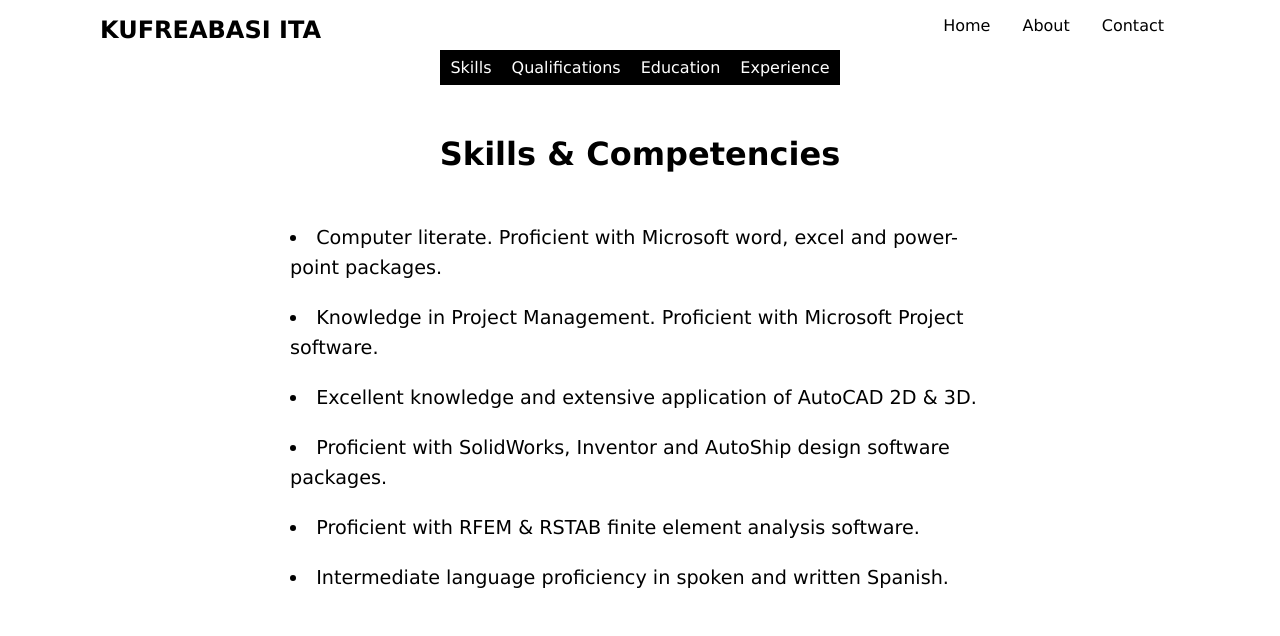
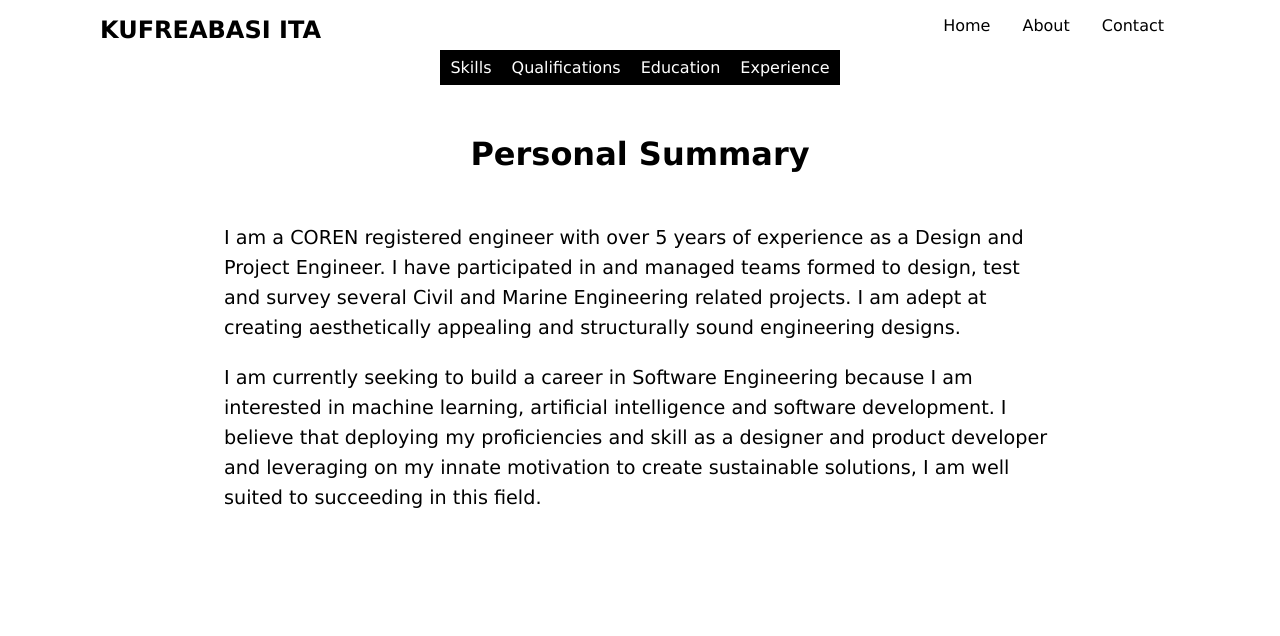
Before and after one commit to engineer-kufre/Portfolio-2.0, a plain HTML site: page about.html in a window 1280 px wide. Drawn offline with Linux system fonts and the light colour scheme.

Commit message:
redesigned aboutme

```diff
--- a/about.html
+++ b/about.html
@@ -5,7 +5,7 @@
 	<meta name="viewport" content="width=device-width, initial-scale=1.0">
 	<meta http-equiv="X-UA-Compatible" content="ie=edge">
 	<link rel="stylesheet" href="css/style.css">
-	<title>About</title>
+	<title>Qualifications</title>
 </head>
 <body>
 	<nav>
@@ -22,22 +22,20 @@
 	</nav>
 	<div class='list'>
 		<ul>
-			<li><a href="about.html">Skills</a></li>
+			<li><a href="skills.html">Skills</a></li>
 			<li><a href="qualifications.html">Qualifications</a></li>
 			<li><a href="education.html">Education</a></li>
 			<li><a href="experience.html">Experience</a></li>
 		</ul>
 	</div>
-	<div class='skills'>
-		<h2>Skills & Competencies</h2>
-		<ul>
-			<li class="light">Computer literate. Proficient with Microsoft word, excel and power-point packages.</li>
-			<li class="dark">Knowledge in Project Management. Proficient with Microsoft Project software.</li>
-			<li class="light">Excellent knowledge and extensive application of AutoCAD 2D & 3D.</li>
-			<li class="dark">Proficient with SolidWorks, Inventor and AutoShip design software packages.</li>
-			<li class="light">Proficient with RFEM & RSTAB finite element analysis software.</li>
-			<li class="dark">Intermediate language proficiency in spoken and written Spanish.</li>
-		</ul>
-	</div>
+	<section class='summary'>
+		<h2>Personal Summary</h2>
+		<p>
+			I am a COREN registered engineer with over 5 years of experience as a Design and Project Engineer. I have participated in and managed teams formed to design, test and survey several Civil and Marine Engineering related projects. I am adept at creating aesthetically appealing and structurally sound engineering designs.
+		</p>
+		<p>
+			I am currently seeking to build a career in Software Engineering because I am interested in machine learning, artificial intelligence and software development. I believe that deploying my proficiencies and skill as a designer and product developer and leveraging on my innate motivation to create sustainable solutions, I am well suited to succeeding in this field.
+		</p>
+	</section>
 </body>
 </html>
```
